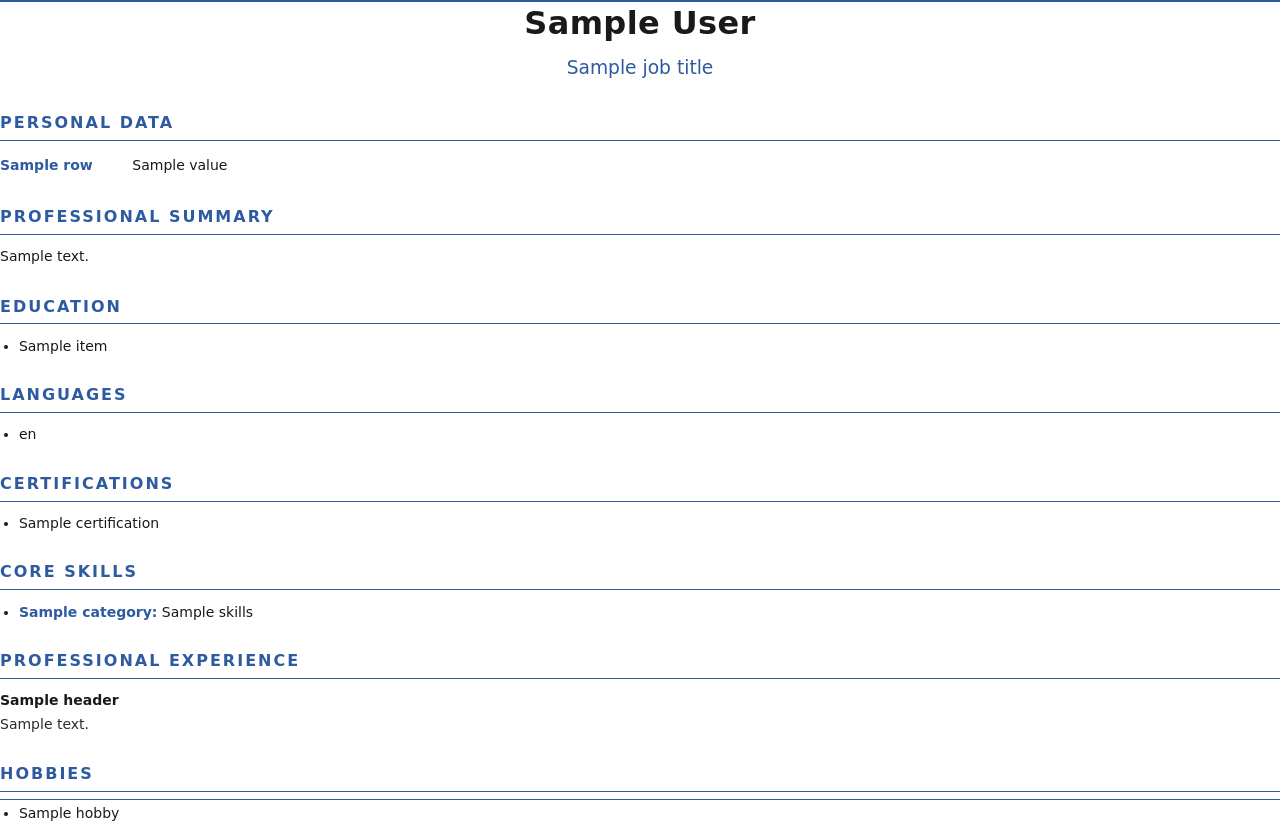
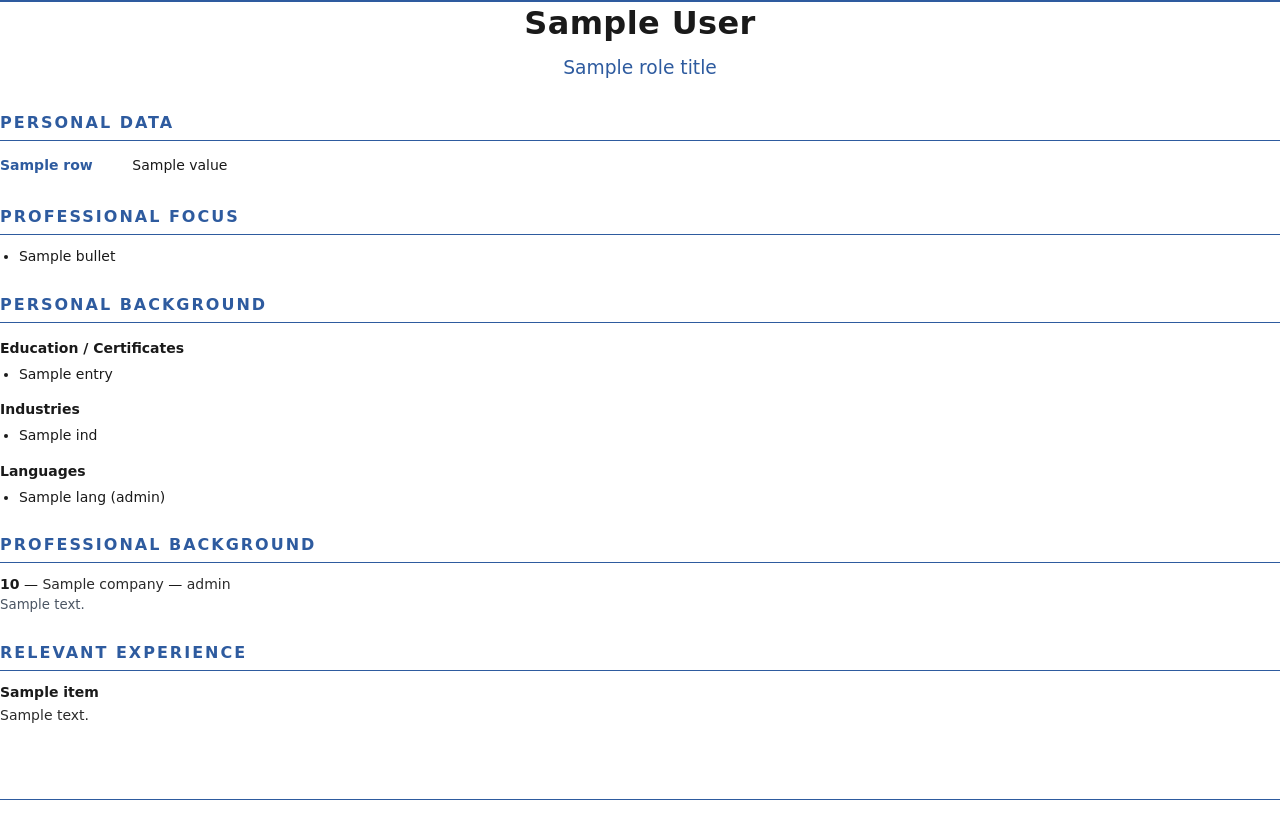
Before and after one commit to zalkardas-source/QCV_Software, a Python web app: template backend/templates/cv_full.html in a window 1280 px wide. After the commit the page ends 800 px from the top, so only its background shows below. Run offline with Jinja, Linux system fonts and the light colour scheme; the template is opened without the code that fills it: most values are stand-ins (such as "Sample title", 1, 10 or a date in 2020).

Commit message:
refactor: unify Web-UI, Full CV, One-Pager around one section list
The user's mental model is a cascade:
  Webseite (source of truth) → Full CV (everything, portrait) → One-Pager (curated, landscape)

All three now share the same sections, populated from the same fields:
  - Professional Focus
  - Personal Background (Education/Certificates, Industries, Languages)
  - Professional Background (chronological work history)
  - Relevant Experience (project highlights with bold client_label)

Changes:

- backend/services.py prompt: relevant_experience is now one bullet per
  project (max 25), no longer "6-10 curated". professional_background
  cap lifted to 15. The Full CV consumes the full list, the one-pager
  caps inside _prepare_context.

- backend/templates/cv_full.html rewritten: stays portrait single-column
  with the classic blue accent (#2E5B9F) the user wants, but section
  structure now mirrors the one-pager. Skill-matrix is gone from the
  Full CV. All entries from the LLM render — no caps.

- backend/export_pdf.py _prepare_full_cv_context simplified: no more
  legacy fields (skill_lines, summary, education+certifications split,
  hobbies). Pipes the new fields straight through, full lists.

- frontend index.html + app.js: candidate modal AND upload preview now
  mirror the Full CV section structure. Skill-matrix bars removed from
  the UI entirely — the matrix lives only in the data layer for
  job-matching now.

- One-pager font back to 9pt with line-height 1.32 (was 8pt/1.25 — too
  small). Caps stay tight (background 3, focus 5, experience 6) so it
  still fits one page even for verbose candidates.

Tests updated for the new full_cv context shape.

Co-Authored-By: Claude Opus 4.7 (1M context) <noreply@anthropic.com>

```diff
--- a/backend/templates/cv_full.html
+++ b/backend/templates/cv_full.html
@@ -7,16 +7,10 @@
     /* ── Page setup ───────────────────────────────────────────── */
     @page {
         size: A4;
-        margin: 2.5cm 2.5cm 2.8cm 2.5cm;
+        margin: 2.4cm 2.4cm 2.6cm 2.4cm;
 
-        /* Top blue rule on every page */
-        @top-left { content: ""; }
-        @top-center { content: ""; }
-        @top-right { content: ""; }
-
-        /* Bottom: footer text + page number */
         @bottom-center {
-            content: "Quatelio GmbH  •  Kaiserstr. 40  •  D-74072 Heilbronn  •  E-Mail: sourcing@quatelio.com  •  Internet: quatelio.com";
+            content: "Quatelio CVision";
             font-family: "DejaVu Sans", "Helvetica", "Arial", sans-serif;
             font-size: 8pt;
             color: #6b7280;
@@ -33,9 +27,7 @@
         }
     }
 
-    /* Decorative blue rules drawn as fixed-position elements relative
-       to the page margin box. We use a body::before for the top rule and
-       a footer wrapper inside @bottom-left for the bottom rule. */
+    /* Decorative blue rules at top and bottom of every page. */
     body::before {
         content: "";
         position: fixed;
@@ -100,6 +92,13 @@
         margin-bottom: 3mm;
     }
     .section-title { break-after: avoid; }
+    .subhead {
+        font-size: 10.5pt;
+        font-weight: bold;
+        color: #1a1a1a;
+        margin: 4mm 0 1.5mm 0;
+    }
+    .subhead:first-child { margin-top: 0; }
 
     /* ── Personal data table ─────────────────────────────────── */
     .personal-table {
@@ -122,7 +121,7 @@
         word-break: break-word;
     }
 
-    /* ── Body styles ──────────────────────────────────────────── */
+    /* ── Body ─────────────────────────────────────────────────── */
     .summary {
         text-align: justify;
         line-height: 1.55;
@@ -132,34 +131,49 @@
         padding-left: 5mm;
     }
     ul.bullets li {
-        margin-bottom: 1.5mm;
-        line-height: 1.5;
-    }
-    .skill-line .cat {
-        font-weight: bold;
-        color: #2E5B9F;
+        margin-bottom: 1.2mm;
+        line-height: 1.45;
     }
 
-    /* ── Experience entries ───────────────────────────────────── */
-    .experience-list {
+    /* ── Background entries (chronological) ───────────────────── */
+    .bg-item {
+        margin-bottom: 3mm;
+        break-inside: avoid;
+        line-height: 1.4;
+    }
+    .bg-item .when {
+        font-weight: bold;
+        color: #1a1a1a;
+    }
+    .bg-item .who {
+        color: #2b2b2b;
+    }
+    .bg-item .note {
+        color: #4b5563;
+        font-size: 10pt;
+        margin-top: 0.5mm;
+    }
+
+    /* ── Relevant experience (project highlights) ─────────────── */
+    .exp-list {
         list-style: none;
         margin: 0;
         padding: 0;
     }
-    .experience-item {
-        margin-bottom: 5mm;
+    .exp-item {
+        margin-bottom: 3.5mm;
         break-inside: avoid;
+        line-height: 1.45;
     }
-    .experience-header {
+    .exp-item .client {
         font-weight: bold;
         color: #1a1a1a;
         font-size: 10.5pt;
-        margin-bottom: 1mm;
     }
-    .experience-description {
+    .exp-item .desc {
+        color: #2b2b2b;
         text-align: justify;
-        color: #2b2b2b;
-        line-height: 1.5;
+        margin-top: 0.5mm;
     }
 </style>
 </head>
@@ -167,8 +181,8 @@
 
 <div class="title-block">
     <div class="title-name">{{ full_name }}</div>
-    {% if job_title %}
-    <div class="title-role">{{ job_title }}</div>
+    {% if role_title %}
+        <div class="title-role">{{ role_title }}</div>
     {% endif %}
 </div>
 
@@ -186,66 +200,75 @@
 </div>
 {% endif %}
 
-{% if summary %}
+{% if professional_focus %}
 <div class="section">
-    <div class="section-title">Professional Summary</div>
-    <div class="summary">{{ summary }}</div>
-</div>
-{% endif %}
-
-{% if education %}
-<div class="section">
-    <div class="section-title">Education</div>
+    <div class="section-title">Professional Focus</div>
     <ul class="bullets">
-        {% for item in education %}
-        <li>{{ item }}</li>
+        {% for bullet in professional_focus %}
+        <li>{{ bullet }}</li>
         {% endfor %}
     </ul>
 </div>
 {% endif %}
 
-{% if languages %}
+{% if education_certificates or industries or languages %}
 <div class="section">
-    <div class="section-title">Languages</div>
+    <div class="section-title">Personal Background</div>
+
+    {% if education_certificates %}
+    <div class="subhead">Education / Certificates</div>
+    <ul class="bullets">
+        {% for entry in education_certificates %}
+        <li>{{ entry }}</li>
+        {% endfor %}
+    </ul>
+    {% endif %}
+
+    {% if industries %}
+    <div class="subhead">Industries</div>
+    <ul class="bullets">
+        {% for ind in industries %}
+        <li>{{ ind }}</li>
+        {% endfor %}
+    </ul>
+    {% endif %}
+
+    {% if languages %}
+    <div class="subhead">Languages</div>
     <ul class="bullets">
         {% for lang in languages %}
-        <li>{{ lang }}</li>
+        <li>
+            {{ lang.name }}{% if lang.level %} ({{ lang.level }}){% endif %}
+        </li>
         {% endfor %}
     </ul>
+    {% endif %}
 </div>
 {% endif %}
 
-{% if certifications %}
+{% if professional_background %}
 <div class="section">
-    <div class="section-title">Certifications</div>
-    <ul class="bullets">
-        {% for c in certifications %}
-        <li>{{ c }}</li>
-        {% endfor %}
-    </ul>
+    <div class="section-title">Professional Background</div>
+    {% for entry in professional_background %}
+        <div class="bg-item">
+            <span class="when">{{ entry.duration }}</span>
+            {% if entry.company %} — <span class="who">{{ entry.company }}</span>{% endif %}
+            {% if entry.role %} — <span class="who">{{ entry.role }}</span>{% endif %}
+            {% if entry.note %}<div class="note">{{ entry.note }}</div>{% endif %}
+        </div>
+    {% endfor %}
 </div>
 {% endif %}
 
-{% if skill_lines %}
+{% if relevant_experience %}
 <div class="section">
-    <div class="section-title">Core Skills</div>
-    <ul class="bullets">
-        {% for line in skill_lines %}
-        <li class="skill-line"><span class="cat">{{ line.category }}:</span> {{ line.skills }}</li>
-        {% endfor %}
-    </ul>
-</div>
-{% endif %}
-
-{% if projects %}
-<div class="section">
-    <div class="section-title">Professional Experience</div>
-    <ul class="experience-list">
-        {% for proj in projects %}
-        <li class="experience-item">
-            <div class="experience-header">{{ proj.header }}</div>
-            {% if proj.description %}
-            <div class="experience-description">{{ proj.description }}</div>
+    <div class="section-title">Relevant Experience</div>
+    <ul class="exp-list">
+        {% for item in relevant_experience %}
+        <li class="exp-item">
+            <div class="client">{{ item.client_label }}</div>
+            {% if item.description %}
+            <div class="desc">{{ item.description }}</div>
             {% endif %}
         </li>
         {% endfor %}
@@ -253,16 +276,5 @@
 </div>
 {% endif %}
 
-{% if hobbies %}
-<div class="section">
-    <div class="section-title">Hobbies</div>
-    <ul class="bullets">
-        {% for h in hobbies %}
-        <li>{{ h }}</li>
-        {% endfor %}
-    </ul>
-</div>
-{% endif %}
-
 </body>
 </html>
```
Also changed, not shown: backend/export_pdf.py (+22 -99 lines), backend/services.py (+9 -6 lines), backend/templates/cv_profile.html (+28 -31 lines), frontend/app.js (+70 -67 lines), frontend/index.html (+60 -19 lines), tests/test_pdf_redesign.py (+38 -28 lines).
